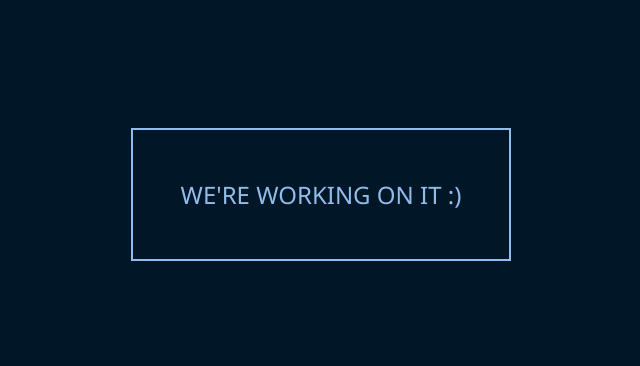
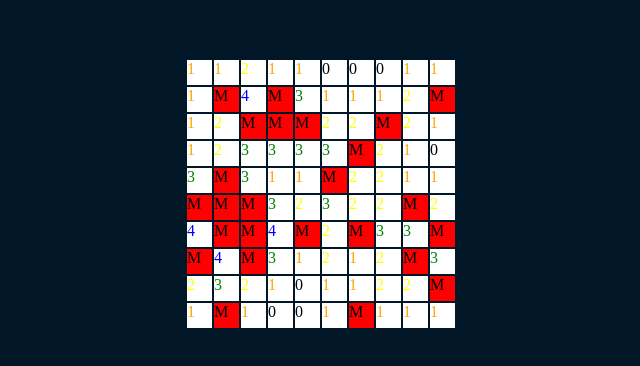
Before and after one commit to JakeKo/sweep, a React (Create React App) app: page / in a window 1280 px wide. Shown: the part 206-572 px from the top of the page, without its empty margins (319-959 px from the left). Built offline with nearby package versions, Linux system fonts and the light colour scheme.

Commit message:
Initial board display

```diff
--- a/src/App/App.js
+++ b/src/App/App.js
@@ -5,7 +5,6 @@ import Board from '../Board/Board';
 function App() {
   return (
     <div className='app'>
-      <div className='greeting'>WE'RE WORKING ON IT :)</div>
       <Board />
     </div>
   );
--- a/src/Board/Board.css
+++ b/src/Board/Board.css
@@ -0,0 +1,8 @@
+.board {
+    display: flex;
+}
+
+.column {
+    display: flex;
+    flex-direction: column;
+}
--- a/src/Board/Board.js
+++ b/src/Board/Board.js
@@ -1,5 +1,6 @@
 import React from 'react';
 import './Board.css';
+import Cell from '../Cell/Cell';
 
 function createBoardModel(width, height, mineCount) {
     const boardModel = [...Array(width).keys()].map(x =>
@@ -41,10 +42,22 @@ function createBoardModel(width, height, mineCount) {
         boardString += '\n';
     }
     console.log(boardString);
+
+    return boardModel;
 }
 
 function Board() {
-    return (<div className='board' onClick={createBoardModel(5, 5, 5)}></div>);
+    return (
+        <div className='board'>
+            {createBoardModel(10, 10, 25).map(column =>
+                <div className='column'>
+                    {column.map(cell =>
+                        <Cell isMine={cell.isMine} mineNeighborCount={cell.mineNeighborCount} />
+                    )}
+                </div>
+            )}
+        </div>
+    );
 }
 
 export default Board;
--- /dev/null
+++ b/src/Cell/Cell.css
@@ -0,0 +1,43 @@
+.cell {
+    height: 25px;
+    width: 25px;
+    margin: 1px;
+    display: inline-block;
+    background: white;
+}
+
+.cell-mine {
+    background-color: red;
+}
+
+.cell-value-1 {
+    color: orange;
+}
+
+.cell-value-2 {
+    color: yellow;
+}
+
+.cell-value-3 {
+    color: green;
+}
+
+.cell-value-4 {
+    color: blue;
+}
+
+.cell-value-5 {
+    color: purple;
+}
+
+.cell-value-6 {
+    color: pink;
+}
+
+.cell-value-7 {
+    color: grey;
+}
+
+.cell-value-8 {
+    color: black;
+}
--- /dev/null
+++ b/src/Cell/Cell.js
@@ -0,0 +1,13 @@
+import React from 'react';
+import './Cell.css';
+
+function Cell({ isMine, mineNeighborCount }) {
+    return (
+        <React.Fragment>
+            {isMine && <div className='cell cell-mine'>M</div>}
+            {!isMine && <div className={`cell cell-value-${mineNeighborCount}`}>{mineNeighborCount}</div>}
+        </React.Fragment>
+    );
+}
+
+export default Cell;
```
